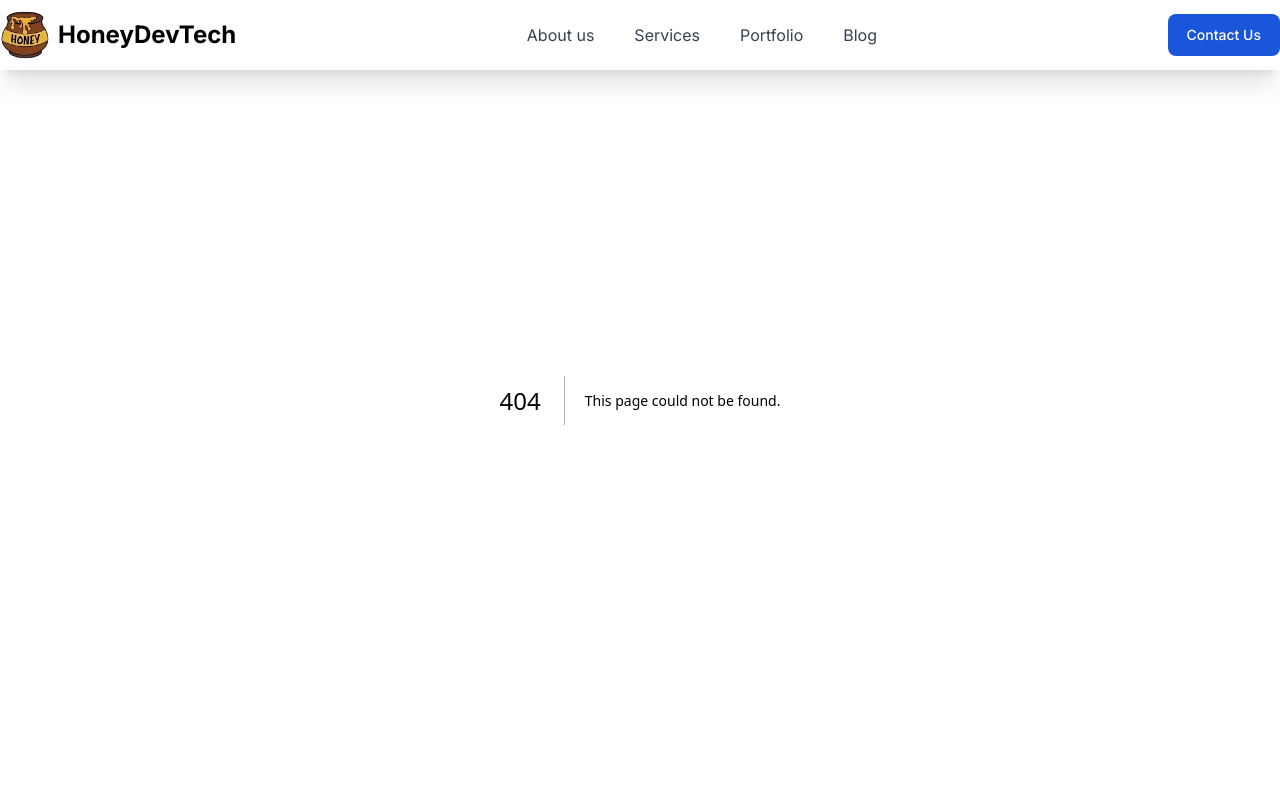
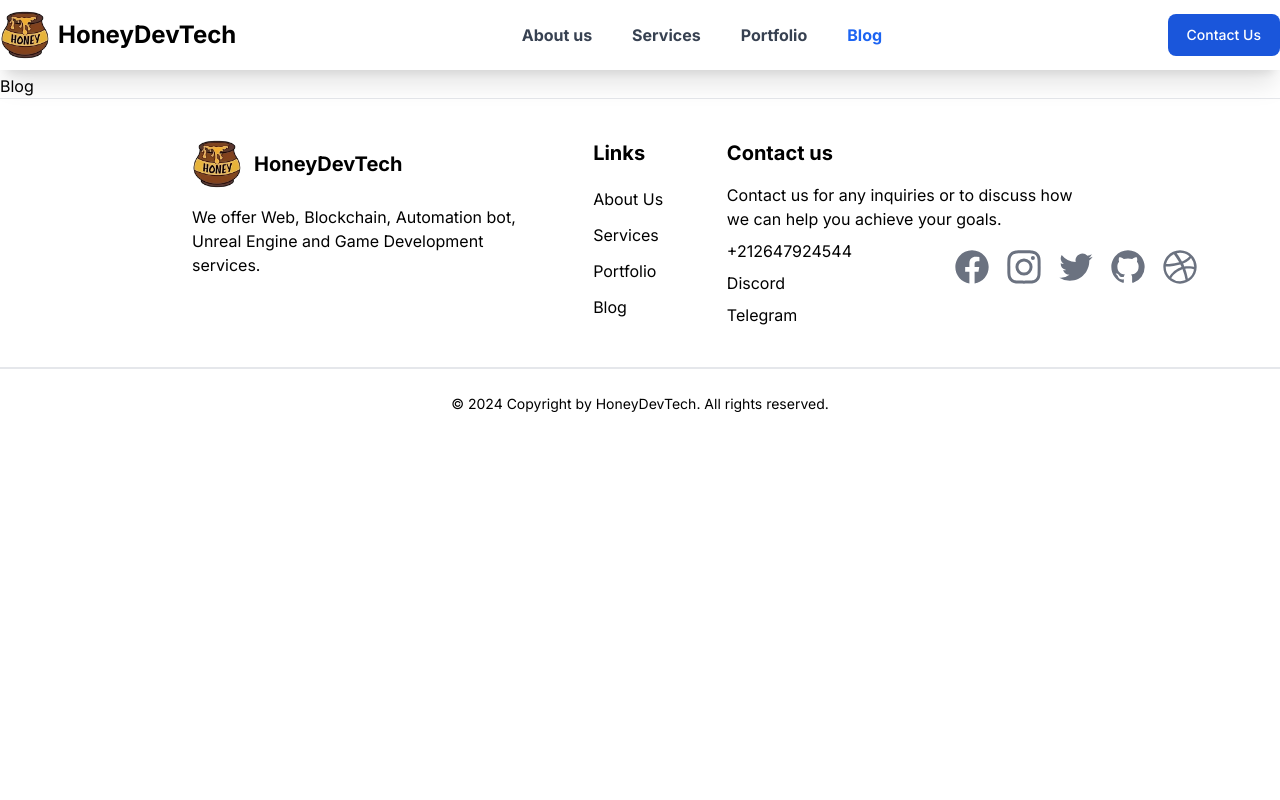
Before and after one commit to eu0823/honeydevtech-website, a Next.js app: page /blog in a window 1280 px wide. Before the commit this address had no page. Shown: the top 800 px of the page. Built offline with nearby package versions, Linux system fonts and the light colour scheme.

Commit message:
Header, Footer links

```diff
--- a/src/app/aboutus/page.tsx
+++ b/src/app/aboutus/page.tsx
@@ -13,7 +13,7 @@ export default function AboutUs() {
                         {"We are a team of passionate developers who love building great software. We are passionate about building great software for our clients. Working perfectly with our clients."}
                     </p>
                 </div>
-                <div className="grid grid-cols-1 lg:grid-cols-2 gap-16 px-32">
+                <div className="grid grid-cols-1 lg:grid-cols-2 gap-16 px-5 lg:px-32">
                     <div className="flex flex-col gap-5">
                         <Image src="/images/aboutus/1.jpg" width={1000} height={700} alt="main" className="w-full" />
                         <h1 className="text-3xl font-semibold">Our Mission</h1>
--- /dev/null
+++ b/src/app/blog/page.tsx
@@ -0,0 +1,6 @@
+export default function Blog() {
+
+    return <div className="mt-[74px] w-full">
+        Blog
+    </div>
+}
--- a/src/app/portfolio/page.tsx
+++ b/src/app/portfolio/page.tsx
@@ -6,6 +6,7 @@ type Kind = "all" | "web" | "bot" | "blockchain" | "ue" | "other";
 import { web_portfolio, blockchain_portfolio, PortfolioItem } from "./data";
 import Link from "next/link";
 import { Icon } from "@iconify/react/dist/iconify.js";
+import { Badge } from "flowbite-react";
 
 
 export default function Portfolio() {
@@ -16,16 +17,16 @@ export default function Portfolio() {
     useEffect(() => {
         switch (kind) {
             case "all":
-                setPortfolio([...web_portfolio, ...blockchain_portfolio]);
+                setPortfolio([...web_portfolio, ...blockchain_portfolio].sort(() => Math.random() - 0.5));
                 break;
             case "web":
-                setPortfolio(web_portfolio);
+                setPortfolio(web_portfolio.sort(() => Math.random() - 0.5));
                 break;
             case "bot":
                 setPortfolio([]);
                 break;
             case "blockchain":
-                setPortfolio(blockchain_portfolio);
+                setPortfolio(blockchain_portfolio.sort(() => Math.random() - 0.5));
                 break;
             case "ue":
                 setPortfolio([]);
@@ -105,16 +106,27 @@ export default function Portfolio() {
                 {
                     portfolio.map((item, index) => {
                         return (
-                            <div className="w-full h-auto rounded-lg overflow-hidden border" key={index}>
+                            <div className="w-full h-auto rounded-lg overflow-hidden border flex flex-col pb-3 gap-4 hover:border-[black] bg-gray-100 shadow-lg" key={index}>
                                 <Link href={"http://" + item.website} target="_blank">
-                                    <Image className="hover:opacity-80 cursor-pointer" src={"/images/portfolio/" + item.imageLink} width={400} height={300} alt={item.imageLink} />
+                                    <Image className="hover:opacity-80 cursor-pointer border-b" src={"/images/portfolio/" + item.imageLink} width={400} height={300} alt={item.imageLink} />
                                 </Link>
-                                <Link href={"http://" + item.website} target="_blank">
-                                    <div className="flex justify-start items-center px-4 py-2 border-t gap-2">
-                                        <Icon icon="gg:website" />
-                                        <h1 className="text-xl font-bold">{item.website}</h1>
-                                    </div>
-                                </Link>
+                                <div className="flex justify-between items-center">
+                                    <Link href={"http://" + item.website} target="_blank">
+                                        <div className="flex justify-start items-center px-4 py-2 gap-2">
+                                            <Icon icon="gg:website" />
+                                            <h1 className="text-xl font-bold">{item.website}</h1>
+                                        </div>
+                                    </Link>
+                                    <Badge size="md" color="success">Web</Badge>
+                                </div>
+                                <div className="flex gap-2 px-2 mb-2">
+                                    <Badge color="info">Bridge</Badge>
+                                    <Badge color="gray">DAO</Badge>
+                                    <Badge color="failure">React</Badge>
+                                    <Badge color="success">ExpressJS</Badge>
+                                    <Badge color="warning">Solidity</Badge>
+                                    <Badge color="indigo">Next.js</Badge>
+                                </div>
                             </div>
                         );
                     })
--- a/src/components/Footer.tsx
+++ b/src/components/Footer.tsx
@@ -13,35 +13,44 @@ export default function Footer() {
                     </div>
                 </Link>
                 <div className="text-md max-w-96 mt-4">
-                    Lorem Ipsum is simply dummy text of the printing and typesetting industry.
+                    We offer Web, Blockchain, Automation bot, Unreal Engine and Game Development services.
                 </div>
             </div>
             <div className="col-span-1 flex flex-col gap-3">
                 <h1 className="text-xl font-bold mb-2">
                     Links
                 </h1>
-                <Link href="/" className="hover:underline">About Us</Link>
-                <Link href="/" className="hover:underline">Services</Link>
-                <Link href="/" className="hover:underline">Portfolio</Link>
-                <Link href="/" className="hover:underline">Blog</Link>
-                <Link href="/" className="hover:underline">How it Works</Link>
-                <Link href="/" className="hover:underline">Hire</Link>
+                <Link href="/aboutus" className="hover:underline">About Us</Link>
+                <Link href="/services" className="hover:underline">Services</Link>
+                <Link href="/portfolio" className="hover:underline">Portfolio</Link>
+                <Link href="/blog" className="hover:underline">Blog</Link>
             </div>
             <div className="col-span-3">
                 <h1 className="text-xl font-bold">
                     Contact us
                 </h1>
                 <p className="max-w-96 mt-4">
-                    Lorem Ipsum is simply dummy text of the printing and typesetting industry.
+                    Contact us for any inquiries or to discuss how we can help you achieve your goals.
                 </p>
                 <p className="mt-2">
                     +212647924544
+                </p>
+                <p className="mt-2 hover:text-blue-700 hover:underline">
+                    <a href="https://discord.gg/d2MNjXEFa6" target="_blank">
+                        Discord
+                    </a>
+                </p>
+                <p className="mt-2 hover:text-blue-700 hover:underline">
+                    <a href="https://t.me/honeydevtech" target="_blank">
+                        Telegram
+                    </a>
                 </p>
             </div>
             <ul className="flex space-x-3 md:absolute right-20 bottom-20">
                 <li>
                     <a
-                        href="#"
+                        href="https://www.facebook.com/profile.php?id=61556304436322&mibextid=rS40aB7S9Ucbxw6v"
+                        target="_blank"
                         className="text-gray-500 hover:text-gray-900 dark:hover:text-white dark:text-gray-400"
                     >
                         <svg
@@ -61,6 +70,7 @@ export default function Footer() {
                 <li>
                     <a
                         href="#"
+                        target="_blank"
                         className="text-gray-500 hover:text-gray-900 dark:hover:text-white dark:text-gray-400"
                     >
                         <svg
@@ -79,7 +89,8 @@ export default function Footer() {
                 </li>
                 <li>
                     <a
-                        href="#"
+                        href="https://twitter.com/HoneyDevTech"
+                        target="_blank"
                         className="text-gray-500 hover:text-gray-900 dark:hover:text-white dark:text-gray-400"
                     >
                         <svg
--- a/src/components/Header.tsx
+++ b/src/components/Header.tsx
@@ -5,8 +5,11 @@ import Image from "next/image";
 import Link from "next/link";
 import { Icon } from "@iconify/react";
 import { useState } from "react";
+import { usePathname } from "next/navigation";
 
 export default function Header() {
+
+    const pathname = usePathname();
 
     const [openMenu, setOpenMenu] = useState<boolean>(false);
 
@@ -19,16 +22,28 @@ export default function Header() {
                 </div>
             </Link>
             <div className={`${!openMenu ? "hidden " : "flex "} z-[1] md:flex absolute md:relative justify-between items-center flex-col md:flex-row bg-white md:gap-10 text-md text-gray-700 w-full md:w-auto left-0`}>
-                <Link href="/aboutus" className="hover:text-blue-600 hover:font-bold w-full md:w-auto text-center hover:bg-gray-200 md:hover:bg-inherit py-3 md:py-0">
+                <Link
+                    href="/aboutus"
+                    className={`w-full md:w-auto text-center ${ pathname === "/aboutus" ? "text-blue-600 font-bold" : "" } hover:text-blue-600 font-bold hover:bg-gray-200 md:hover:bg-inherit py-3 md:py-0`}
+                >
                     About us
                 </Link>
-                <Link href="/services" className="hover:text-blue-600 hover:font-bold w-full md:w-auto text-center hover:bg-gray-200 md:hover:bg-inherit py-3 md:py-0">
+                <Link
+                    href="/services"
+                    className={`w-full md:w-auto text-center ${ pathname === "/services" ? "text-blue-600 font-bold" : "" } hover:text-blue-600 font-bold hover:bg-gray-200 md:hover:bg-inherit py-3 md:py-0`}
+                >
                     Services
                 </Link>
-                <Link href="/portfolio" className="hover:text-blue-600 hover:font-bold w-full md:w-auto text-center hover:bg-gray-200 md:hover:bg-inherit py-3 md:py-0">
+                <Link
+                    href="/portfolio"
+                    className={`w-full md:w-auto text-center ${ pathname === "/portfolio" ? "text-blue-600 font-bold" : "" } hover:text-blue-600 font-bold hover:bg-gray-200 md:hover:bg-inherit py-3 md:py-0`}
+                >
                     Portfolio
                 </Link>
-                <Link href="/" className="hover:text-blue-600 hover:font-bold w-full md:w-auto text-center hover:bg-gray-200 md:hover:bg-inherit py-3 md:py-0">
+                <Link
+                    href="/blog"
+                    className={`w-full md:w-auto text-center ${ pathname === "/blog" ? "text-blue-600 font-bold" : "" } hover:text-blue-600 font-bold hover:bg-gray-200 md:hover:bg-inherit py-3 md:py-0`}
+                >
                     Blog
                 </Link>
             </div>
```
